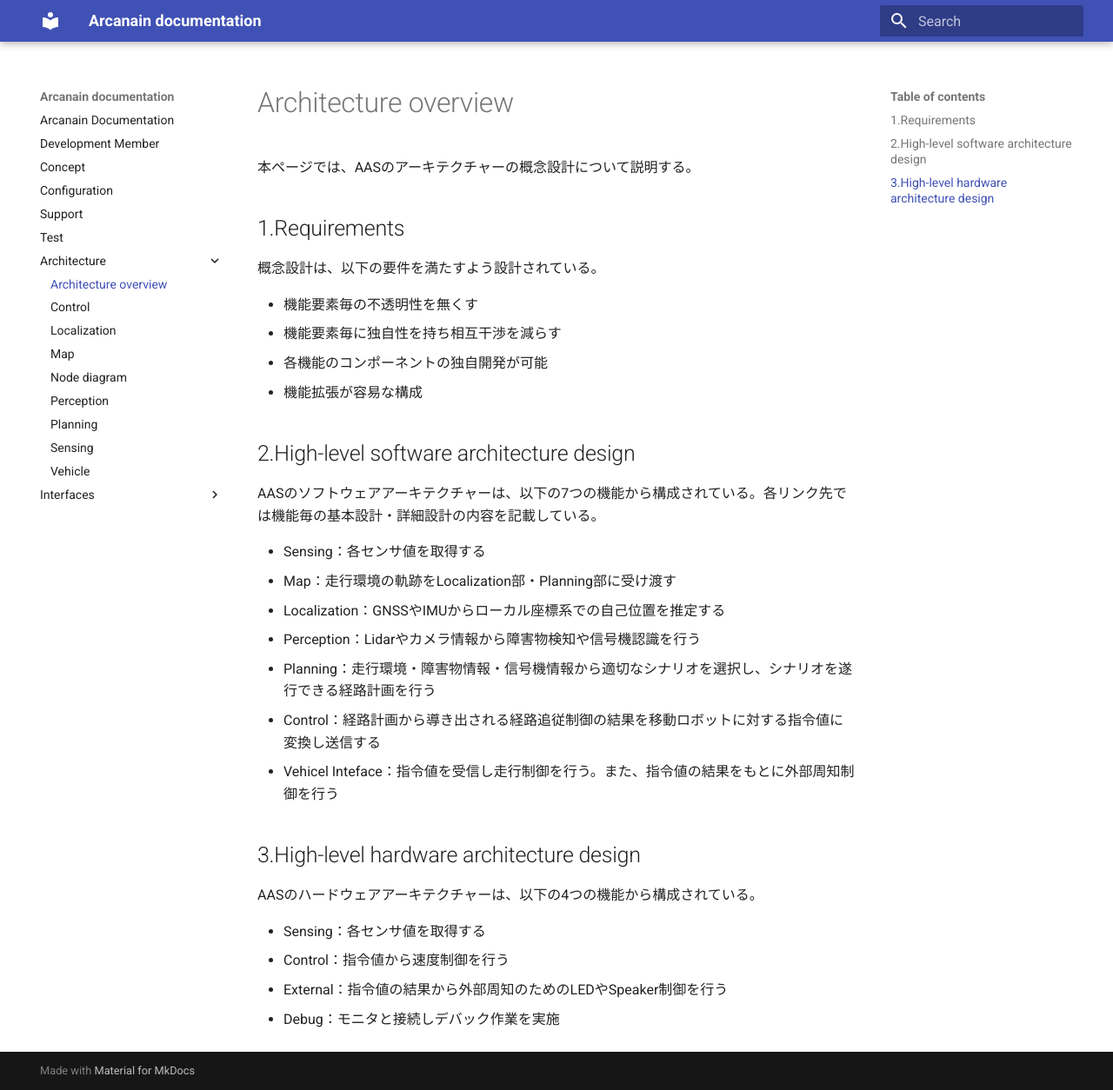
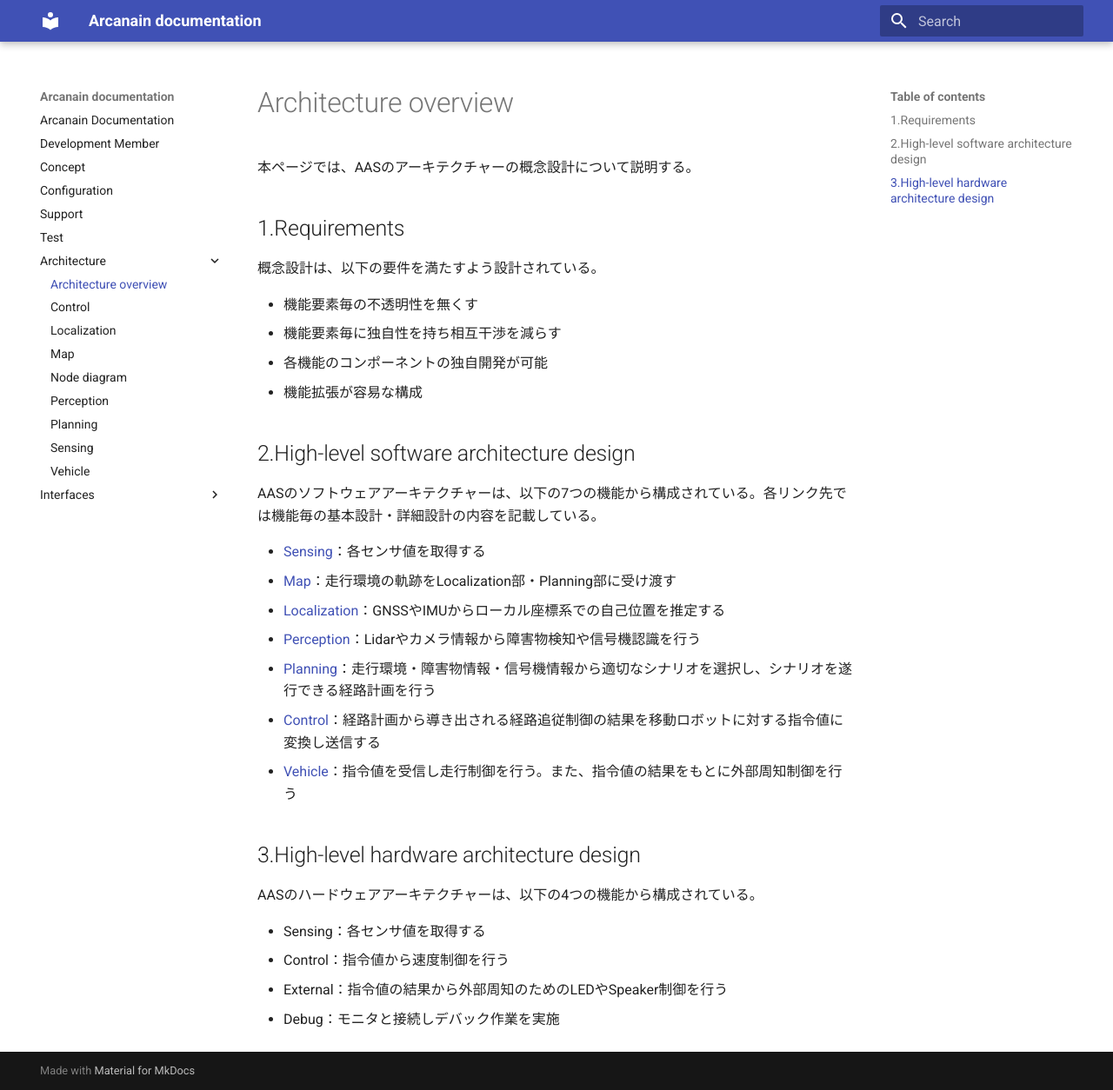
Before and after one commit to Arcanain/Arcanain-Documentation, an MkDocs documentation site: the page built from docs/architecture/index.md, in a window 1280 px wide and 1254 px high. Shown: the whole window at 87% size. Built offline with MkDocs 1.6.1 and Material for MkDocs 9.7.7, drawn with Linux system fonts in a browser that asks for light colours.

Commit message:
[modify]architecture/index

```diff
--- a/docs/architecture/index.md
+++ b/docs/architecture/index.md
@@ -12,13 +12,13 @@
 ## 2.High-level software architecture design
 AASのソフトウェアアーキテクチャーは、以下の7つの機能から構成されている。各リンク先では機能毎の基本設計・詳細設計の内容を記載している。
 
-- Sensing：各センサ値を取得する
-- Map：走行環境の軌跡をLocalization部・Planning部に受け渡す
-- Localization：GNSSやIMUからローカル座標系での自己位置を推定する
-- Perception：Lidarやカメラ情報から障害物検知や信号機認識を行う
-- Planning：走行環境・障害物情報・信号機情報から適切なシナリオを選択し、シナリオを遂行できる経路計画を行う
-- Control：経路計画から導き出される経路追従制御の結果を移動ロボットに対する指令値に変換し送信する
-- Vehicel Inteface：指令値を受信し走行制御を行う。また、指令値の結果をもとに外部周知制御を行う
+- [Sensing](Sensing)：各センサ値を取得する
+- [Map](Map)：走行環境の軌跡をLocalization部・Planning部に受け渡す
+- [Localization](Localization)：GNSSやIMUからローカル座標系での自己位置を推定する
+- [Perception](Perception)：Lidarやカメラ情報から障害物検知や信号機認識を行う
+- [Planning](Planning)：走行環境・障害物情報・信号機情報から適切なシナリオを選択し、シナリオを遂行できる経路計画を行う
+- [Control](Control)：経路計画から導き出される経路追従制御の結果を移動ロボットに対する指令値に変換し送信する
+- [Vehicle](Vehicle)：指令値を受信し走行制御を行う。また、指令値の結果をもとに外部周知制御を行う
 
 ## 3.High-level hardware architecture design
 AASのハードウェアアーキテクチャーは、以下の4つの機能から構成されている。
```
